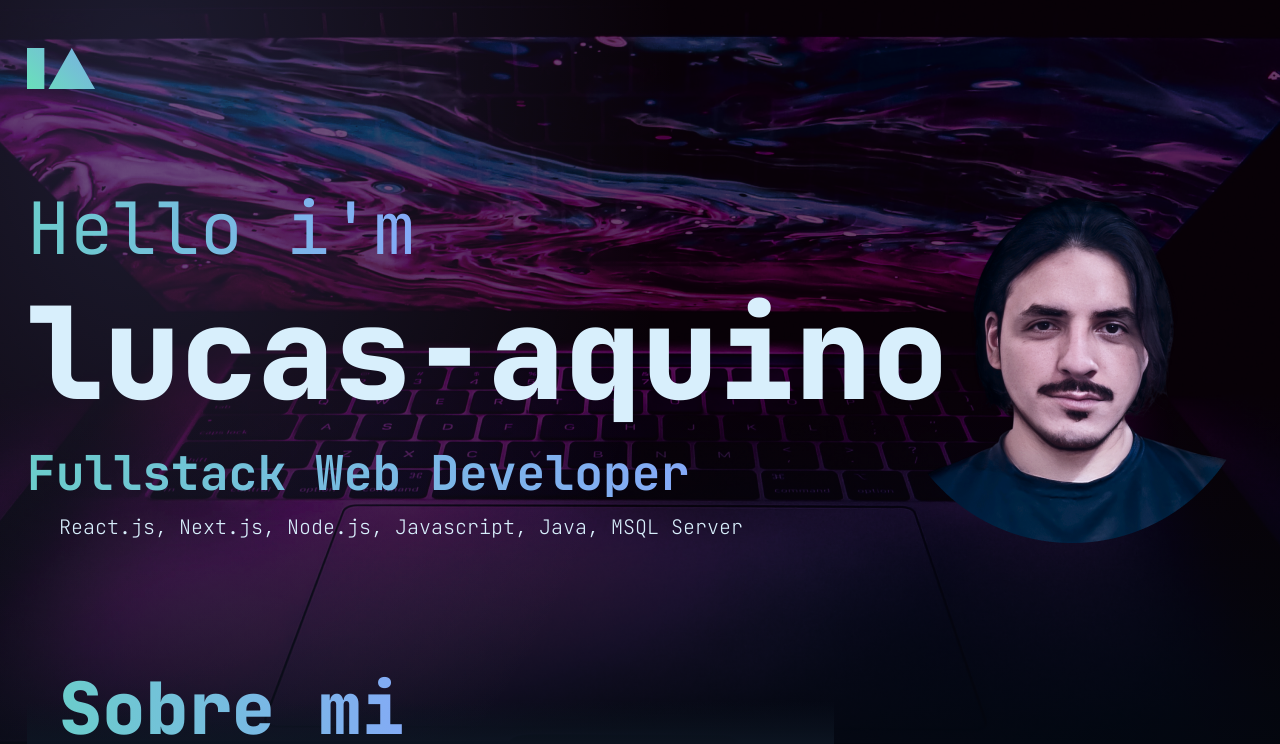
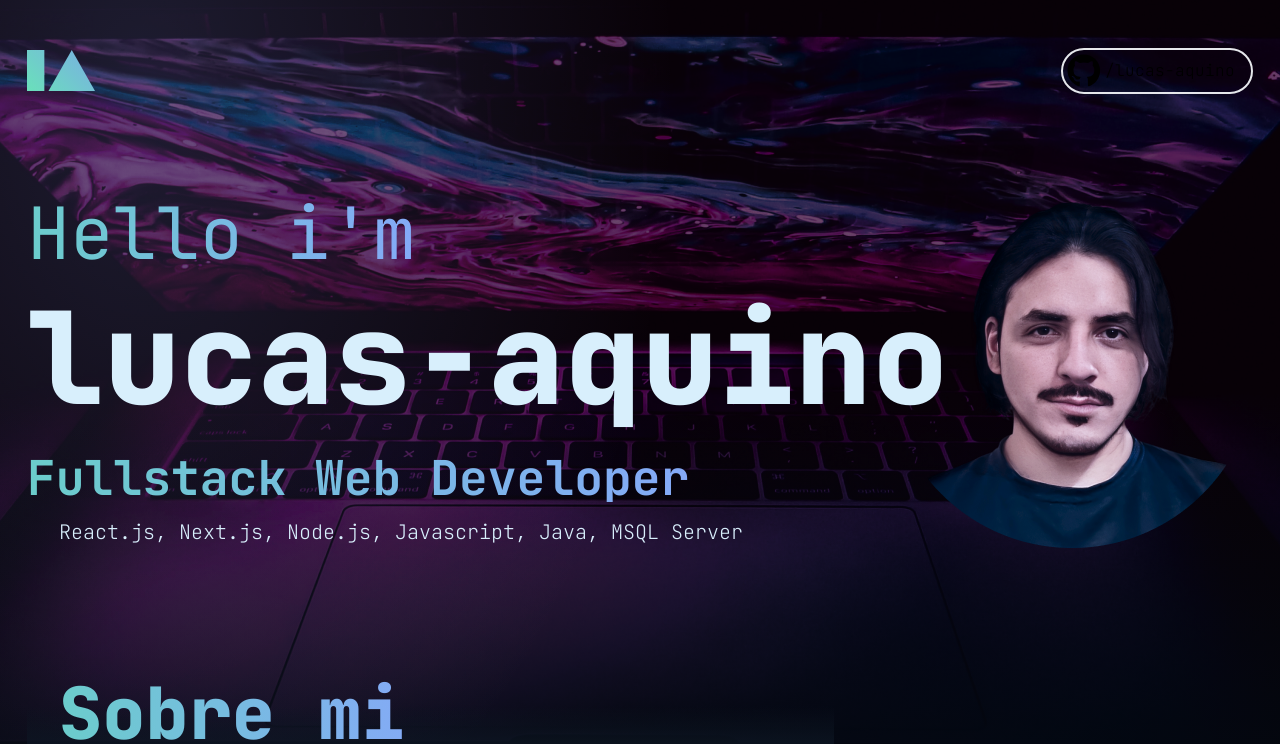
Before and after one commit to lucas-aquino/lucas-aquino-web-frontend, a Next.js app: page / in a window 1280 px wide. Shown: the top 744 px of the page. Built offline with nearby package versions, Linux system fonts and the light colour scheme.

Commit message:
Added button for social media

```diff
--- a/app/page.jsx
+++ b/app/page.jsx
@@ -15,7 +15,7 @@ export default function Home() {
         <section className="grid grid-cols-3 gap-x-8">
           <Article className="col-span-2"></Article>
           <div className="flex flex-col justify-center">
-            <ButtonOutline className='self-center text-4xl'>
+            <ButtonOutline className='self-center font-bold border-4 text-4xl px-10 py-4'>
               <HiOutlineDocumentDownload size='2.25rem' fontWeight='700' className="mr-5"/> Resume
             </ButtonOutline>
           </div>
--- a/components/buttonOutline.jsx
+++ b/components/buttonOutline.jsx
@@ -3,7 +3,7 @@ import { jetBrainsMono } from "@/fonts/font"
 
 export default function ButtonOutline({ children, className, ...rest }) {
   return (
-    <button className={ `${ jetBrainsMono.className } ${ className } flex flex-row justify-center items-center border-4 rounded-full font-bold rounded-full px-10 py-4 tracking-wide` } { ...rest }>
+    <button className={ `${ jetBrainsMono.className } ${ className } flex flex-row justify-center items-center rounded-full rounded-full tracking-wide` } { ...rest }>
       { children }
     </button>
   )
--- a/components/navbar.jsx
+++ b/components/navbar.jsx
@@ -1,11 +1,19 @@
 import Logo from '/components/logo.jsx'
 
+import ButtonOutline from './buttonOutline'
+
+import { FaGithub } from "react-icons/fa";
 
 export default function NavBar() {
   return(
     <nav className='flex justify-center z-40 w-full py-12'>
-      <div className='w-[1226px]'>
+      <div className='w-[1226px] flex flex-row justify-between items-center'>
         <Logo></Logo>
+        <div>
+          <ButtonOutline className='self-center h-full border-2 font-light font-extralight pl-1 py-1 pr-4'>
+            <span className='mr-1'><FaGithub size={'2.1em'} /></span>/lucas-aquino
+          </ButtonOutline>
+        </div>
       </div>
     </nav>
   )
```
